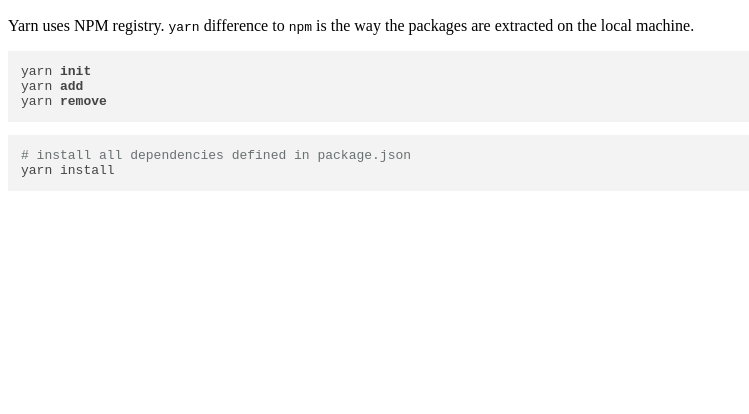
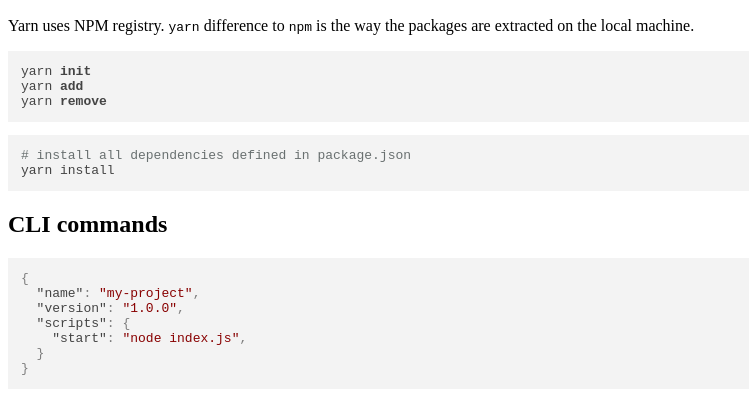
Before and after one commit to penquinking/notes, a website: page public/nodejs.html in a window 1280 px wide. Shown: the part 136-550 px from the top of the page, without its empty margins (0-749 px from the left). Drawn offline with nearby package versions, Linux system fonts and the light colour scheme.

Commit message:
notes added

```diff
--- a/public/nodejs.html
+++ b/public/nodejs.html
@@ -19,6 +19,15 @@
 <pre class="hljs"><code># install all dependencies defined in package.json
 yarn install
 </code></pre>
+<h2>CLI commands</h2>
+<pre class="hljs"><code>{
+  &quot;name&quot;: &quot;my-project&quot;,
+  &quot;version&quot;: &quot;1.0.0&quot;,
+  &quot;scripts&quot;: {
+    &quot;start&quot;: &quot;node index.js&quot;,
+  }
+}
+</code></pre>
 
   </div>
 
```
Also changed, not shown: md/nodejs.md (+10 -0 lines).
